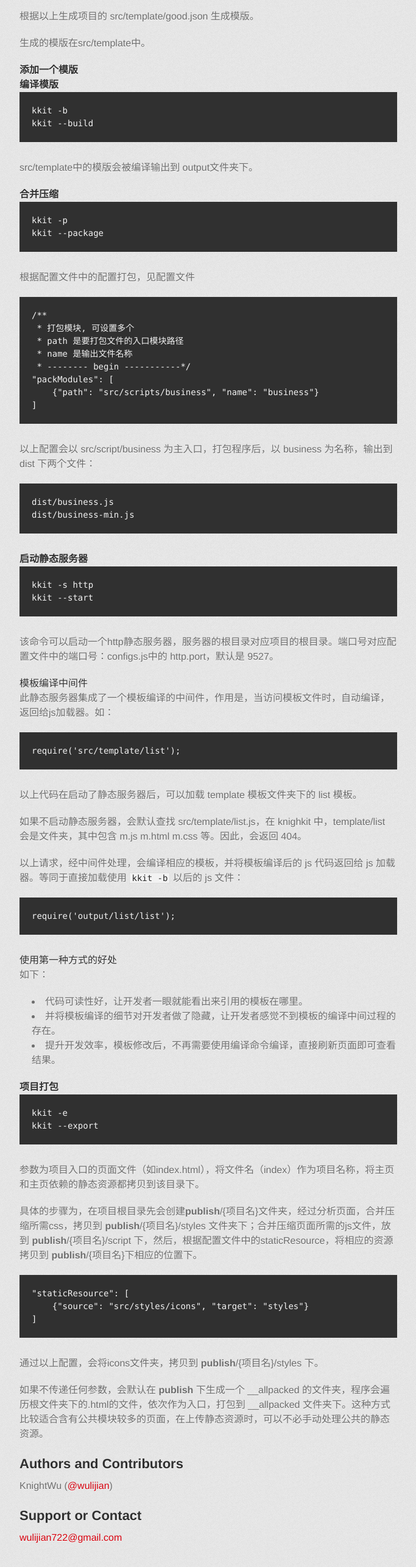
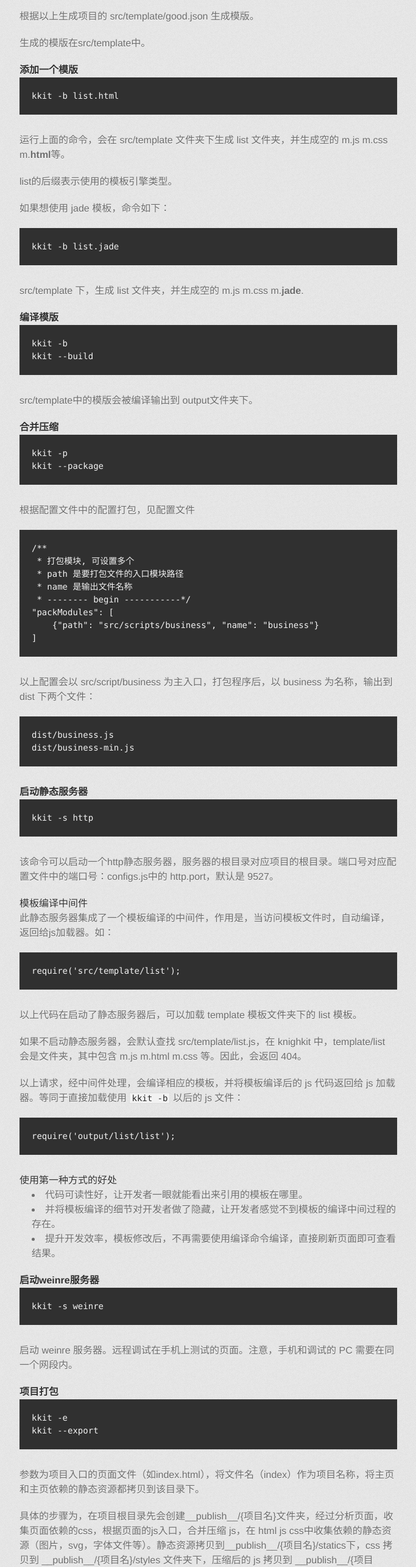
Before and after one commit to wulijian/knighkit, a plain HTML site: page index.html in a window 1280 px wide. Shown: the part 2120-4690 px from the top of the page at 61% size, without its empty margins (298-981 px from the left). Drawn offline with Linux system fonts and the light colour scheme; a web font is replaced by a local one.

```diff
--- a/index.html
+++ b/index.html
@@ -153,6 +153,20 @@
 <h4>
 <a id="添加一个模版" class="anchor" href="#%E6%B7%BB%E5%8A%A0%E4%B8%80%E4%B8%AA%E6%A8%A1%E7%89%88" aria-hidden="true"><span class="octicon octicon-link"></span></a>添加一个模版</h4>
 
+<pre><code>kkit -b list.html
+</code></pre>
+
+<p>运行上面的命令，会在 src/template 文件夹下生成 list 文件夹，并生成空的 m.js m.css m.<strong>html</strong>等。</p>
+
+<p>list的后缀表示使用的模板引擎类型。</p>
+
+<p>如果想使用 jade 模板，命令如下：</p>
+
+<pre><code>kkit -b list.jade
+</code></pre>
+
+<p>src/template 下，生成 list 文件夹，并生成空的 m.js m.css m.<strong>jade</strong>.</p>
+
 <h4>
 <a id="编译模版" class="anchor" href="#%E7%BC%96%E8%AF%91%E6%A8%A1%E7%89%88" aria-hidden="true"><span class="octicon octicon-link"></span></a>编译模版</h4>
 
@@ -191,7 +205,6 @@
 <a id="启动静态服务器" class="anchor" href="#%E5%90%AF%E5%8A%A8%E9%9D%99%E6%80%81%E6%9C%8D%E5%8A%A1%E5%99%A8" aria-hidden="true"><span class="octicon octicon-link"></span></a>启动静态服务器</h4>
 
 <pre><code>kkit -s http
-kkit --start
 </code></pre>
 
 <p>该命令可以启动一个http静态服务器，服务器的根目录对应项目的根目录。端口号对应配置文件中的端口号：configs.js中的 http.port，默认是 9527。</p>
@@ -216,13 +229,19 @@
 <h5>
 <a id="使用第一种方式的好处" class="anchor" href="#%E4%BD%BF%E7%94%A8%E7%AC%AC%E4%B8%80%E7%A7%8D%E6%96%B9%E5%BC%8F%E7%9A%84%E5%A5%BD%E5%A4%84" aria-hidden="true"><span class="octicon octicon-link"></span></a>使用第一种方式的好处</h5>
 
-<p>如下：</p>
-
 <ul>
 <li>代码可读性好，让开发者一眼就能看出来引用的模板在哪里。</li>
 <li>并将模板编译的细节对开发者做了隐藏，让开发者感觉不到模板的编译中间过程的存在。</li>
 <li>提升开发效率，模板修改后，不再需要使用编译命令编译，直接刷新页面即可查看结果。</li>
 </ul>
+
+<h4>
+<a id="启动weinre服务器" class="anchor" href="#%E5%90%AF%E5%8A%A8weinre%E6%9C%8D%E5%8A%A1%E5%99%A8" aria-hidden="true"><span class="octicon octicon-link"></span></a>启动weinre服务器</h4>
+
+<pre><code>kkit -s weinre
+</code></pre>
+
+<p>启动 weinre 服务器。远程调试在手机上测试的页面。注意，手机和调试的 PC 需要在同一个网段内。</p>
 
 <h4>
 <a id="项目打包" class="anchor" href="#%E9%A1%B9%E7%9B%AE%E6%89%93%E5%8C%85" aria-hidden="true"><span class="octicon octicon-link"></span></a>项目打包</h4>
@@ -233,16 +252,31 @@
 
 <p>参数为项目入口的页面文件（如index.html），将文件名（index）作为项目名称，将主页和主页依赖的静态资源都拷贝到该目录下。</p>
 
-<p>具体的步骤为，在项目根目录先会创建<strong>publish</strong>/{项目名}文件夹，经过分析页面，合并压缩所需css，拷贝到 <strong>publish</strong>/{项目名}/styles 文件夹下；合并压缩页面所需的js文件，放到 <strong>publish</strong>/{项目名}/script 下，然后，根据配置文件中的staticResource，将相应的资源拷贝到 <strong>publish</strong>/{项目名}下相应的位置下。</p>
+<p>具体的步骤为，在项目根目录先会创建__publish__/{项目名}文件夹，经过分析页面，收集页面依赖的css，根据页面的js入口，合并压缩 js，在 html js css中收集依赖的静态资源（图片，svg，字体文件等）。静态资源拷贝到__publish__/{项目名}/statics下，css 拷贝到 __publish__/{项目名}/styles 文件夹下，压缩后的 js 拷贝到 __publish__/{项目名}/script 下；然后，根据配置文件中的staticResource，将相应的资源拷贝到 __publish__/{项目名}下相应的位置下。除配置在 staticResource 中的文件只是拷贝外，其他文件在拷贝后都会使用文件的 md5 值作为版本号。</p>
 
 <pre><code>"staticResource": [
     {"source": "src/styles/icons", "target": "styles"}
 ]
 </code></pre>
 
-<p>通过以上配置，会将icons文件夹，拷贝到 <strong>publish</strong>/{项目名}/styles 下。</p>
+<p>通过以上配置，会将icons文件夹，拷贝到 __publish__/{项目名}/styles 下。</p>
 
-<p>如果不传递任何参数，会默认在 <strong>publish</strong> 下生成一个 __allpacked 的文件夹，程序会遍历根文件夹下的.html的文件，依次作为入口，打包到 __allpacked 文件夹下。这种方式比较适合含有公共模块较多的页面，在上传静态资源时，可以不必手动处理公共的静态资源。</p>
+<p>如果不传递任何参数，会默认在 __publish__ 下生成一个 __allpacked 的文件夹，程序会遍历根文件夹下的.html的文件，依次作为入口，打包到 __allpacked 文件夹下。这种方式比较适合含有公共模块较多的页面，在上传静态资源时，可以不必手动处理公共的静态资源。</p>
+
+<h4>
+<a id="cms提交" class="anchor" href="#cms%E6%8F%90%E4%BA%A4" aria-hidden="true"><span class="octicon octicon-link"></span></a>CMS提交</h4>
+
+<pre><code>kkit -c
+kkit --cms
+</code></pre>
+
+<p>此处的 cms 提交是比较专有的代码，不适合所有公司的普遍情况。</p>
+
+<p>之所以做一个 cms 提交出来，是想提供一种技术方案，即在没有后台 cms 接口，只有 cms 管理网站的情况下，我们如何做到自动提交文件到 cms。同样适用于 CDN 的提交。</p>
+
+<p>内部实现暂时使用了 phantomjs，需配置环境变量，如果在使用npm安装knighkit过程中，phantomjs的自动下载一直被墙，建议直接去phantomjs官网下载，并配置环境变量。然后再执行一遍 <code>npm install -g knighkit</code> 即可安装通过。 </p>
+
+<p>CMS 后续打算直接使用 <a href="https://github.com/tapir-dream/berserkJS">berserkJS</a>，不再使用phantomjs+capsperJS。</p>
 
 <h2>
 <a id="authors-and-contributors" class="anchor" href="#authors-and-contributors" aria-hidden="true"><span class="octicon octicon-link"></span></a>Authors and Contributors</h2>
```
Also changed, not shown: params.json (+1 -1 lines).
